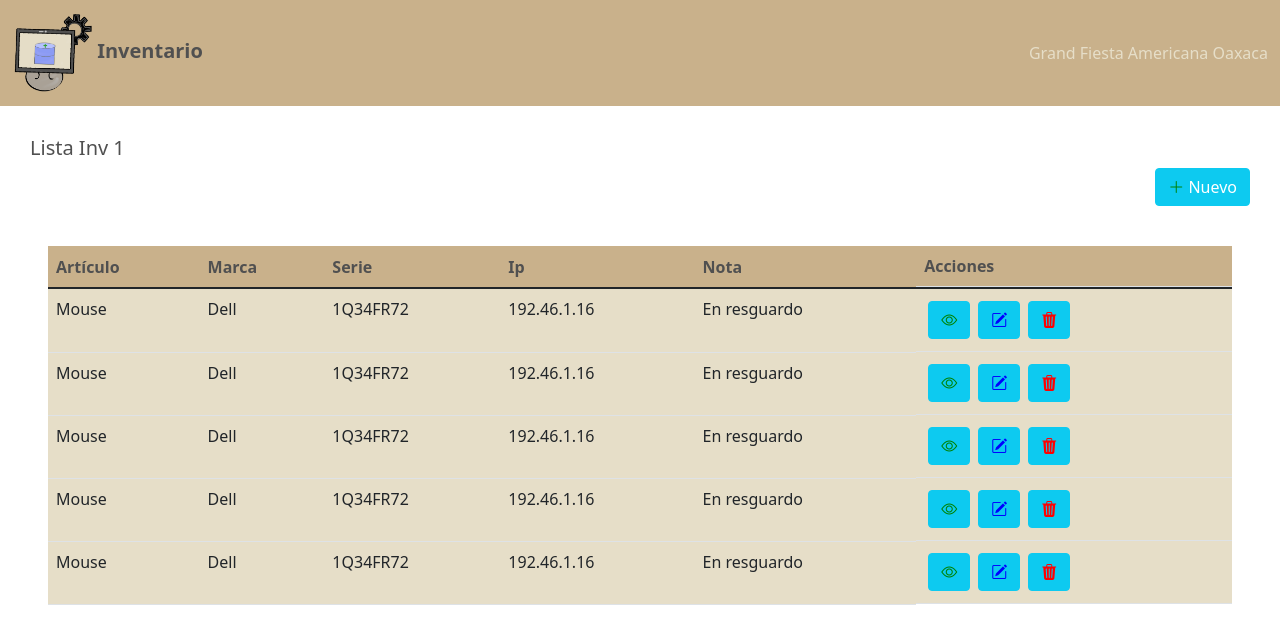
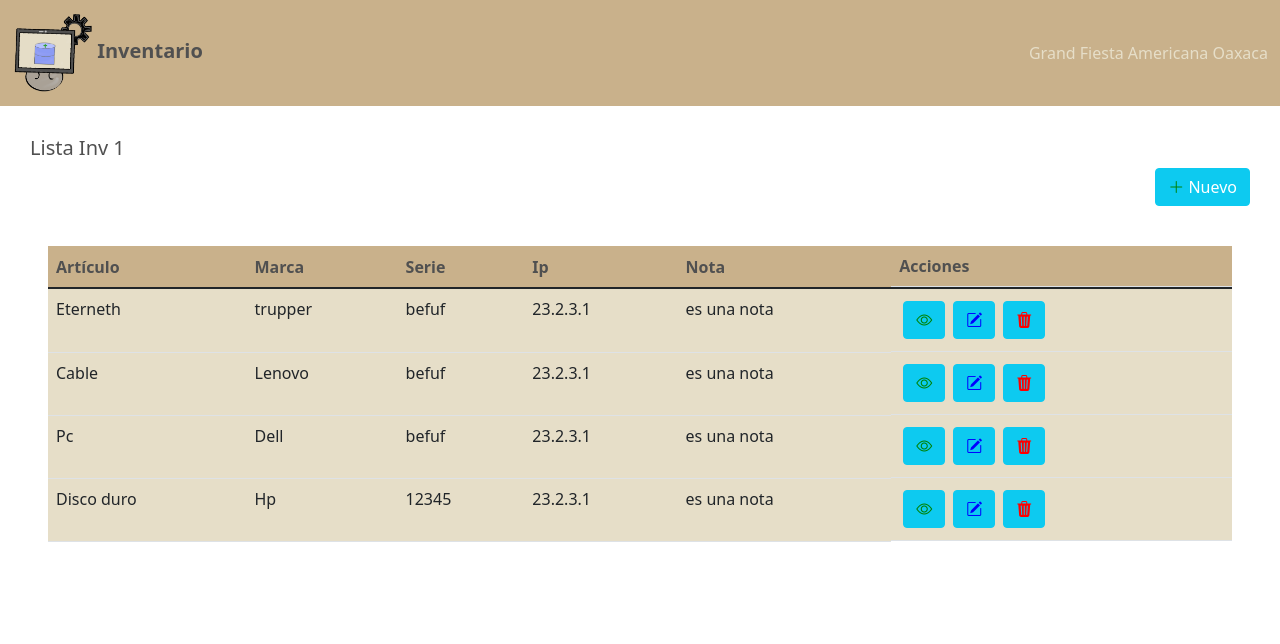
Before and after one commit to Betzira/Fgoa-Inventario, an Angular app: page /lista1 in a window 1280 px wide. Shown: the top 644 px of the page. Built offline with nearby package versions, Linux system fonts and the light colour scheme.

Commit message:
Obteniendo datos de lista FD para ver y editar

```diff
--- a/src/app/pages/inv1/detalles1/detalles1.component.html
+++ b/src/app/pages/inv1/detalles1/detalles1.component.html
@@ -1,4 +1,4 @@
-<p>detalles1 works!</p>
+<!-- <p>detalles1 works!</p> -->
 <!-- {{ value | json }} -->
 
 <div style="padding: 30px;">
@@ -20,19 +20,19 @@
     <div class="card-body" style="background-color: #e6dec8;">
         <ul class="list-group list-group-flush">
             <li class="list-group-item">
-                Artículo: <h5>Mousea</h5>
+                Artículo: <h5>{{ articulo.articulo }}</h5>
             </li>
             <li class="list-group-item">
-                Marca: <h5>Delll</h5>
+                Marca: <h5>{{ articulo.marca }}</h5>
             </li>
             <li class="list-group-item">
-                Serie: <h5>Mo-L672</h5>
+                Serie: <h5>{{ articulo.serie }}</h5>
             </li>
             <li class="list-group-item">
-                Ip: <h5>172.2.19.5</h5>
+                Ip: <h5>{{ articulo.ip}}</h5>
             </li>
             <li class="list-group-item">
-                Nota: <h5>En resguardo</h5>
+                Nota: <h5>{{ articulo.nota }}</h5>
             </li>
         </ul>
     </div>
--- a/src/app/pages/inv1/detalles1/detalles1.component.ts
+++ b/src/app/pages/inv1/detalles1/detalles1.component.ts
@@ -17,10 +17,13 @@ export class Detalles1Component implements OnInit {
   articulo: any = null ; //value = null;
   constructor( private router: Router ) {
     const navigation = this.router.getCurrentNavigation();
-    this.articulo = navigation?.extras?.state;
+    this.articulo = navigation?.extras?.state?.value;
    }
 
   ngOnInit(): void {
+    if ( typeof this.articulo == 'undefined' ){
+      this.router.navigate(['lista1']);
+    }
   }
 
   onGoToEdit(): void {
--- a/src/app/pages/inv1/editar1/editar1.component.html
+++ b/src/app/pages/inv1/editar1/editar1.component.html
@@ -1,5 +1,14 @@
 <!-- <p>editar1 works!</p> -->
 <!-- {{ value | json }} -->
+
+<div style="padding: 30px;">
+    <button type="button" class="btn btn-info" style="float: right; color: white;" (click)="onGoBackToList()">
+        <i class="bi bi-arrow-left-circle-fill" style="color: blue"></i>
+        Volver
+    </button>
+</div>
+
+<br>
 
 <div class="m-5">
 
@@ -34,6 +43,6 @@
 
     </form>
 
-
+    <!-- {{ value | json }} -->
 
 </div>
--- a/src/app/pages/inv1/editar1/editar1.component.ts
+++ b/src/app/pages/inv1/editar1/editar1.component.ts
@@ -11,18 +11,24 @@ export class Editar1Component implements OnInit {
 
   value ; //value = null;
   lista1Form! : FormGroup;
+
   constructor( private router: Router, private fb: FormBuilder) {
     const navigation = this.router.getCurrentNavigation();
-    this.value = navigation?.extras?.state;
+    this.value = navigation?.extras?.state?.value;
+    this.initForm();
    }
 
 
 
   ngOnInit(): void {
-    this.initForm();
+
+    if (typeof this.value == 'undefined'){
+      this.router.navigate(['nuevo1']);
+    } else {
+      this.lista1Form.patchValue(this.value);
+    }
+
   }
-
-
 
   private initForm(): void {
     this.lista1Form = this.fb.group(
@@ -40,4 +46,8 @@ export class Editar1Component implements OnInit {
     console.log('Cambios guardados', this.lista1Form.value);
   }
 
+  onGoBackToList(): void {
+    this.router.navigate(['lista1']);
+  }
+
 }
--- a/src/app/pages/inv1/lista1/lista1.component.html
+++ b/src/app/pages/inv1/lista1/lista1.component.html
@@ -34,12 +34,12 @@
             </tr>
         </thead>
         <tbody >
-            <tr style="background-color: #e6dec8" *ngFor="let item1 of [0, 1, 2, 3, 4]" >
-                <td>Mouse</td>
-                <td>Dell</td>
-                <td>1Q34FR72</td>
-                <td>192.46.1.16</td>
-                <td>En resguardo</td>
+            <tr style="background-color: #e6dec8" *ngFor="let item1 of fakeData" >
+                <td>{{ item1.articulo }}</td>
+                <td>{{ item1.marca }}</td>
+                <td>{{ item1.serie }}</td>
+                <td>{{ item1.ip }}</td>
+                <td>{{ item1.nota }}</td>
 
                 <!-- <td class="bnt-group d-none d-sm-block"><button type="button" class="btn btn-info"><i class="bi bi-eye" style="color: green;"></i></button></td>
 
--- a/src/app/pages/inv1/lista1/lista1.component.ts
+++ b/src/app/pages/inv1/lista1/lista1.component.ts
@@ -13,6 +13,37 @@ export class Lista1Component implements OnInit {
       value: null
     }
   };
+
+  fakeData = [
+    {
+      articulo:'Eterneth',
+      marca: 'trupper',
+      serie: 'befuf',
+      ip: '23.2.3.1',
+      nota: 'es una nota'
+    },
+    {
+      articulo:'Cable',
+      marca: 'Lenovo',
+      serie: 'befuf',
+      ip: '23.2.3.1',
+      nota: 'es una nota'
+    },
+    {
+      articulo:'Pc',
+      marca: 'Dell',
+      serie: 'befuf',
+      ip: '23.2.3.1',
+      nota: 'es una nota'
+    },
+    {
+      articulo:'Disco duro',
+      marca: 'Hp',
+      serie: '12345',
+      ip: '23.2.3.1',
+      nota: 'es una nota'
+    }
+  ]
 
   constructor(private router: Router) { }
 
```
